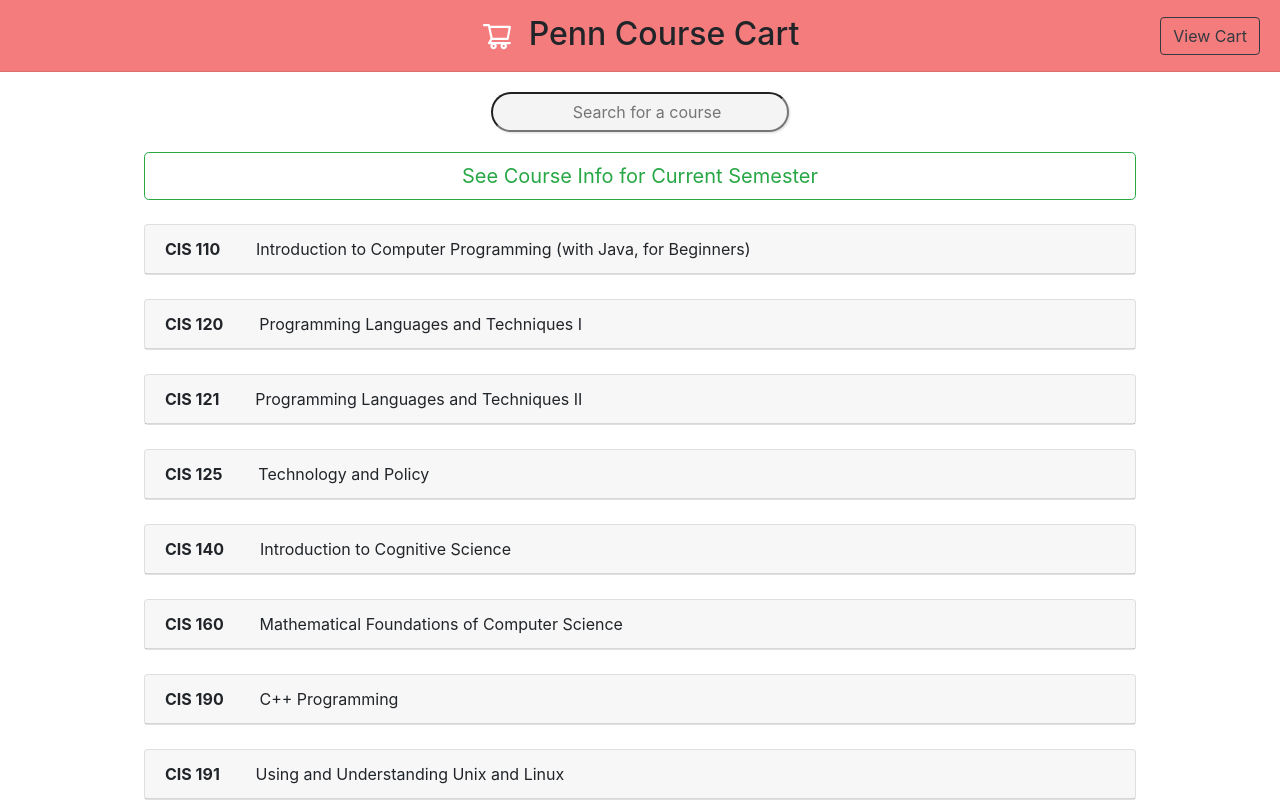
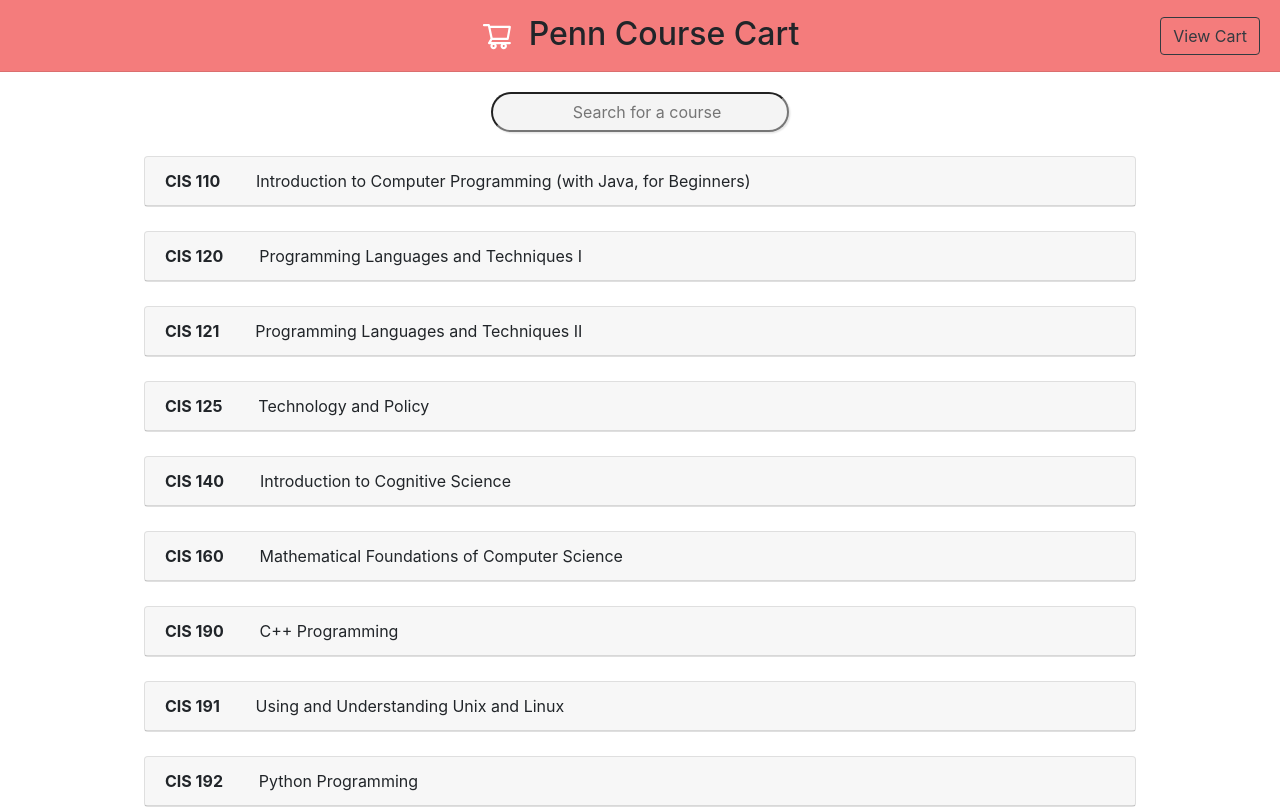
Before and after one commit to jgchen716/penn-course-cart, a React (Create React App) app: page / in a window 1280 px wide. Shown: the top 808 px of the page. Built offline with nearby package versions, Linux system fonts and the light colour scheme.

Commit message:
remove button

```diff
--- a/src/components/Courses.js
+++ b/src/components/Courses.js
@@ -14,58 +14,6 @@
 import axios from "axios";
 
 function Courses({ query, addCourse, cart, courseMap }) {
-	// state for API data
-	const [courseData, setCourseData] = useState(null);
-	// boolean to check whether or not button has been clicked
-	let fetched = false;
-
-	// API Endpoint
-	const apiEndpoint = "https://api.pennlabs.org/registrar/search?q=cis";
-
-	// read data from labs API
-	const fetchData = async () => {
-		const response = await axios.get(apiEndpoint);
-		const data = response.data;
-
-		if (!data) {
-			setCourseData(null);
-		} else {
-			const map = new Map();
-			const courses = data.courses;
-			for (var i = 0; i < courses.length; i++) {
-				let item = courses[i];
-				const key = item.course_number.concat(item.activity);
-
-				let val;
-				if (map.has(key)) {
-					// update instructors
-					val = map.get(key);
-					const instructors = val.instructors;
-					const newInstructors = item.instructors;
-
-					for (var j = 0; j < newInstructors.length; j++) {
-						if (!instructors.includes(newInstructors[j])) {
-							instructors.push(newInstructors[j]);
-						}
-					}
-					val.instructors = instructors;
-				} else {
-					//TODO: FIX THIS
-					val = {
-						instructors: item.instructors,
-						requirements: item.fulfills_college_requirements,
-						recitations: item.recitations,
-						notes: item.important_notes,
-					};
-				}
-				map.set(key, val);
-			}
-		}
-
-		setCourseData(courses[0]);
-		fetched = true;
-	};
-
 	// search results
 	const [searchResults, setSearchResults] = useState([]);
 
@@ -107,12 +55,6 @@
 
 	return (
 		<div>
-			<div>
-				<Button variant="outline-success" size="lg" onClick={fetchData} block>
-					See Course Info for Current Semester
-				</Button>
-				<div className="books">{courseData && courseData.course_number}</div>
-			</div>
 			<div className="courses">
 				<Accordion defaultActiveKey="0">
 					{searchResults.map(function(course, index) {
```
